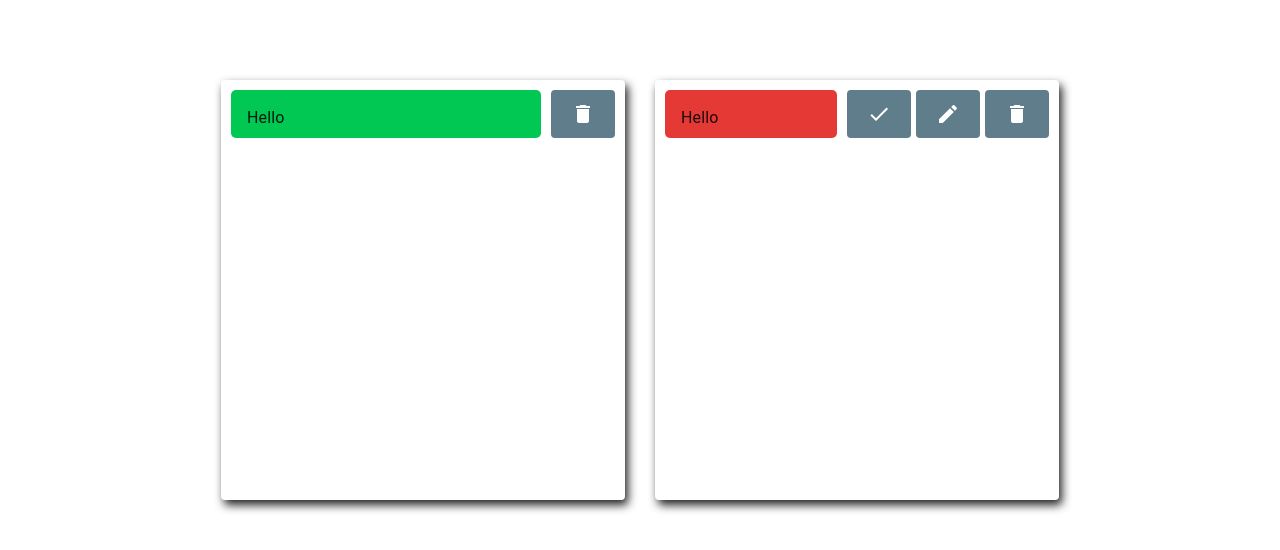
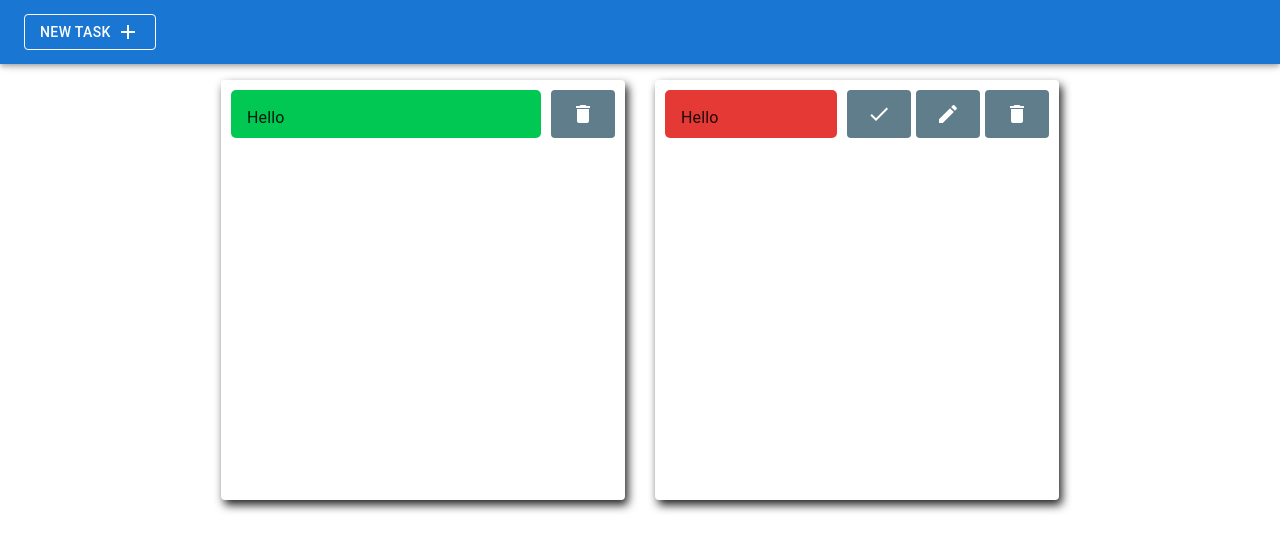
Before and after one commit to SiddhantTotade/task.exe, a React (Create React App) app in the folder app/todo_frontend/: page /api/todo in a window 1280 px wide. Shown: the top 550 px of the page. Built offline with nearby package versions, Linux system fonts and the light colour scheme.

Commit message:
modified : NavBAr.jsx and Home.jsx

```diff
--- /dev/null
+++ b/app/todo_frontend/src/components/home_components/NavBar.jsx
@@ -0,0 +1,32 @@
+import * as React from "react";
+import AppBar from "@mui/material/AppBar";
+import Box from "@mui/material/Box";
+import Toolbar from "@mui/material/Toolbar";
+import AddIcon from "@mui/icons-material/Add";
+import Button from "@mui/material/Button";
+
+const NavBar = () => {
+  return (
+    <Box>
+      <AppBar>
+        <Toolbar>
+          <Button
+            variant="outlined"
+            sx={{
+              color: "white",
+              border: "1px solid white ",
+              display: "flex",
+              gap: "5px",
+              alignItems: "flex-start",
+            }}
+          >
+            New Task
+            <AddIcon />
+          </Button>
+        </Toolbar>
+      </AppBar>
+    </Box>
+  );
+};
+
+export default NavBar;
--- a/app/todo_frontend/src/pages/Home.jsx
+++ b/app/todo_frontend/src/pages/Home.jsx
@@ -1,4 +1,5 @@
 import React, { useState } from "react";
+import NavBar from "../components/home_components/NavBar";
 import IncompleteTaskCard from "../components/home_components/IncompleteTaskCard";
 import CompleteTaskCard from "../components/home_components/CompleteTaskCard";
 import FormCard from "../components/home_components/FormCard";
@@ -11,6 +12,8 @@ const Home = () => {
     setTaskForm(value);
   };
   return (
+    <>
+      <NavBar />
       <Box
         sx={{
           width: "100%",
@@ -26,6 +29,7 @@ const Home = () => {
         <IncompleteTaskCard handleTaskForm={handleTaskForm} />
         <FormCard taskForm={taskForm} />
       </Box>
+    </>
   );
 };
 
```
Lines whose indentation alone changed are shown as unchanged.
